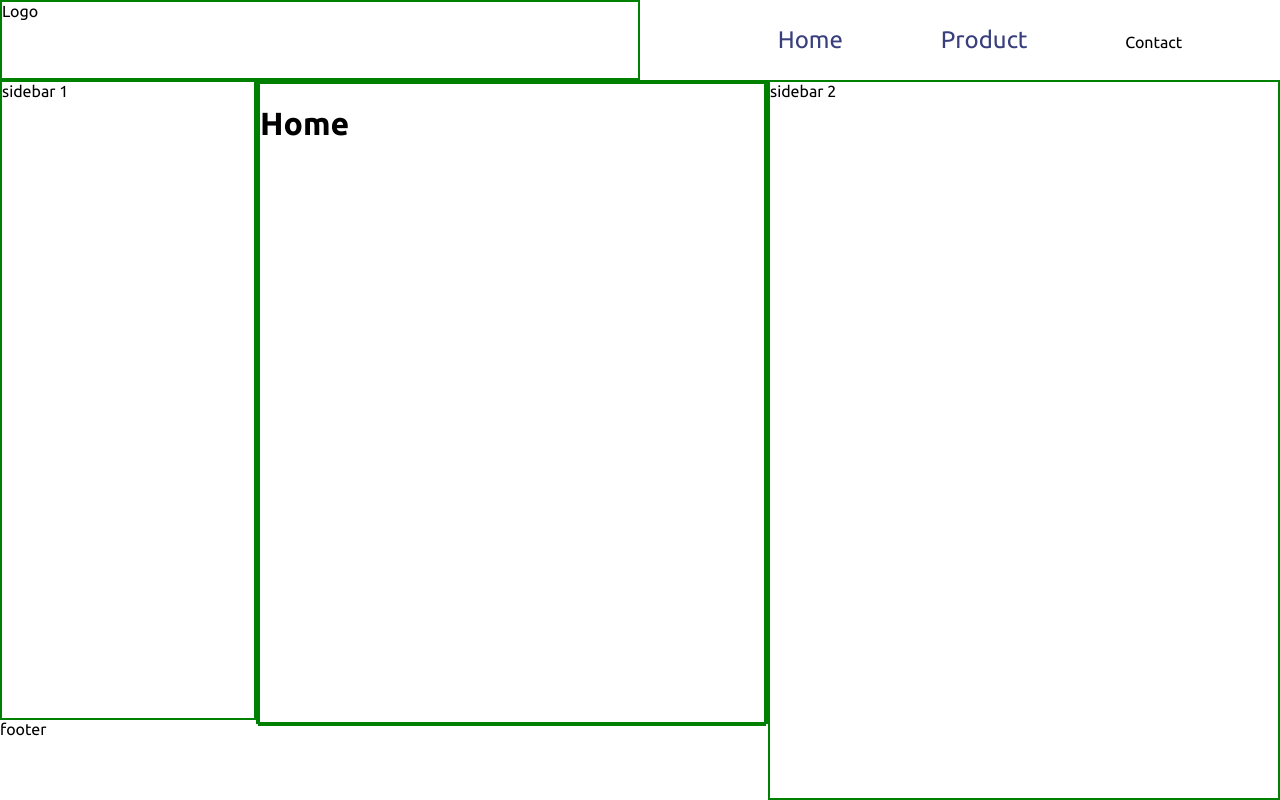
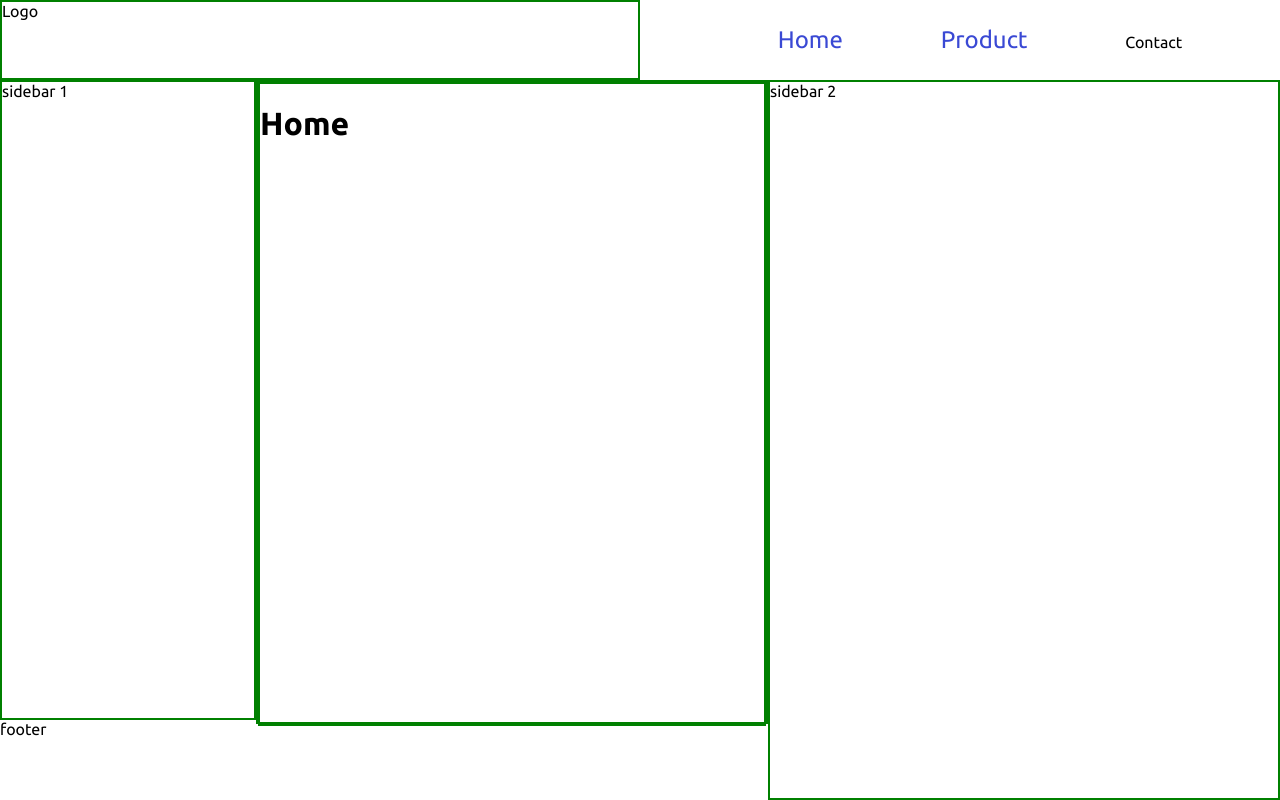
Before and after one commit to Aysen23/altanWeb, a Flask app: page / in a window 1280 px wide. Run offline with Flask 2, Linux system fonts and the light colour scheme.

Commit message:
добавили шаблонизацию и поработали над шапкой

```diff
--- a/static/style.css
+++ b/static/style.css
@@ -77,12 +77,12 @@ div {
 /* Скомбинированный селектор потомков */
 .navbar a {
     text-decoration: none;
-    color: rgb(56, 63, 124);
+    color: rgb(58, 73, 212);
     font-size: x-large;
 }
 /* псевдокласс наведения курсора */
 .navbar a:hover {
-    color: rgb(136, 36, 50);
+    color: rgb(230, 14, 24);
     font-size: xx-large;
 }
 
```
